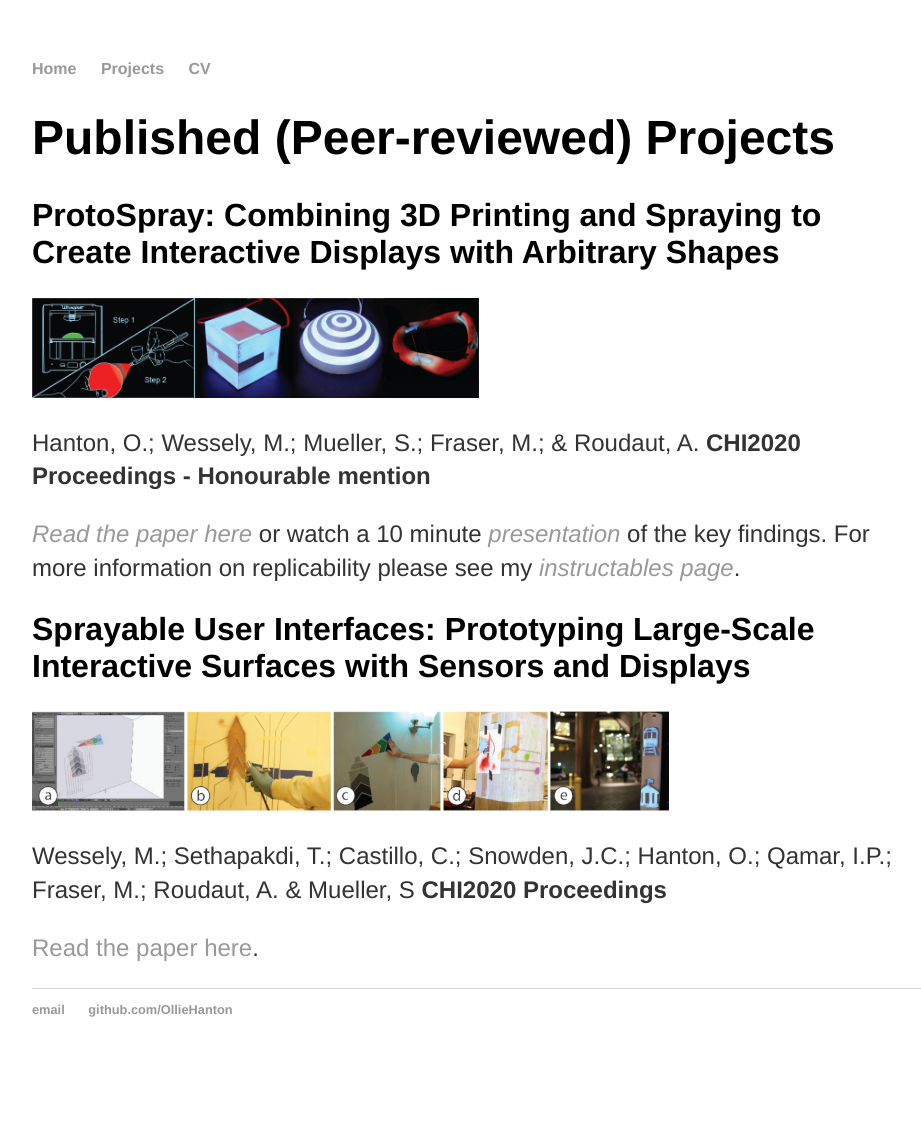
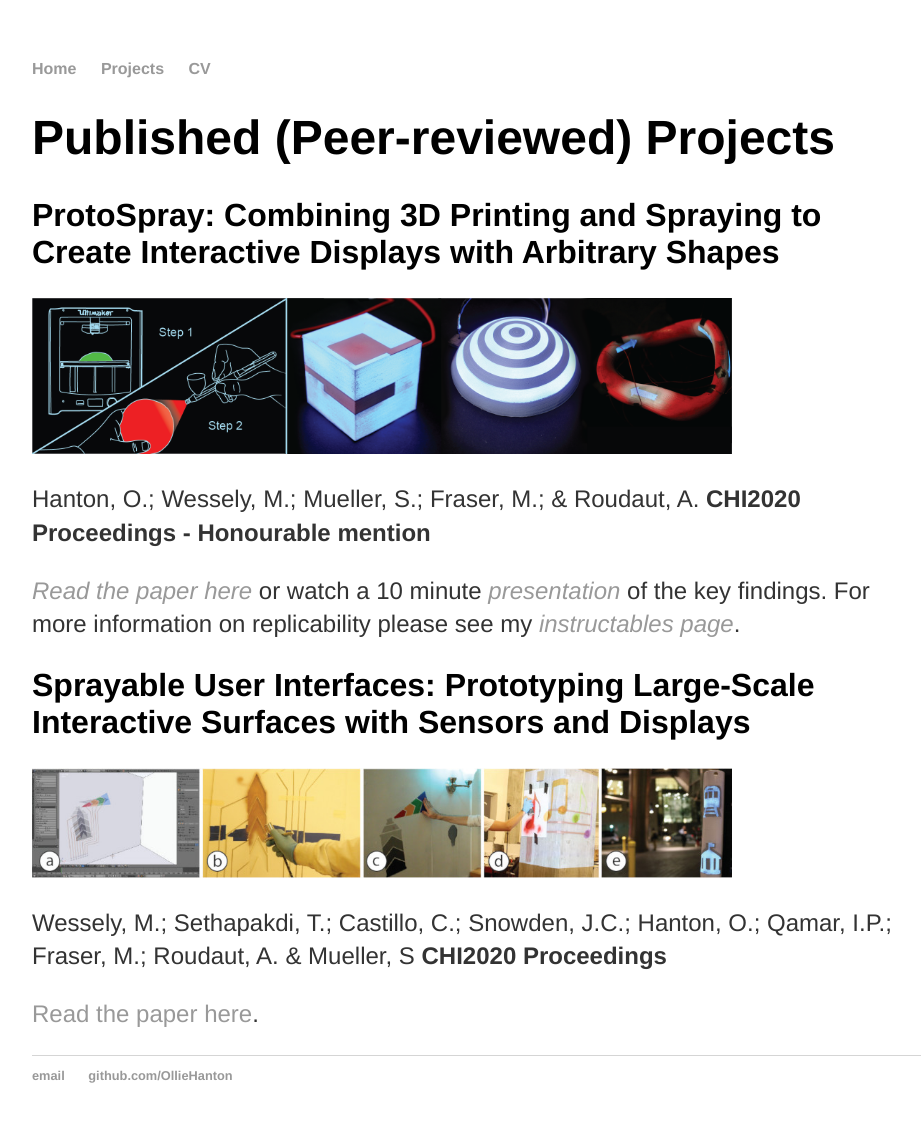
Before and after one commit to OllieHanton/olliehanton.github.io, a Jekyll site: the page built from projects.html, in a window 1280 px wide. Shown: the whole page, without its empty margins (160-1081 px from the left). Built offline with Jekyll 4.4.1, drawn with Linux system fonts in a browser that asks for light colours; before the commit the page ends 1077 px from its top, so only the background shows below that.

Commit message:
Update projects.html

```diff
--- a/projects.html
+++ b/projects.html
@@ -5,7 +5,7 @@
 <div class="blurb">
 	<h1>Published (Peer-reviewed) Projects</h1>
 	<h2> ProtoSpray: Combining 3D Printing and Spraying to Create Interactive Displays with Arbitrary Shapes</h2>
-	<img src="/asset/ProtoSpray_figure1.png" alt="Protospray picture" height="100">
+	<img src="/asset/ProtoSpray_figure1.png" alt="Protospray picture" width="700">
 	<p> Hanton, O.; Wessely, M.; Mueller, S.; Fraser, M.; & Roudaut, A. <b>CHI2020 Proceedings - Honourable mention</b>
 	</p>
 
@@ -16,7 +16,7 @@
 	</p>
 
 	<h2> Sprayable User Interfaces: Prototyping Large-Scale Interactive Surfaces with Sensors and Displays </h2>
-	<img src="/asset/SprayableUI_figure1.jpg" alt="Sprayable user interfaces picture" height="100">
+	<img src="/asset/SprayableUI_figure1.jpg" alt="Sprayable user interfaces picture" width="700">
 	<p> Wessely, M.; Sethapakdi, T.; Castillo, C.; Snowden, J.C.; Hanton, O.; Qamar, I.P.; Fraser, M.; Roudaut, A. & Mueller, S <b>CHI2020 Proceedings</b>
 	</p>
 
```
